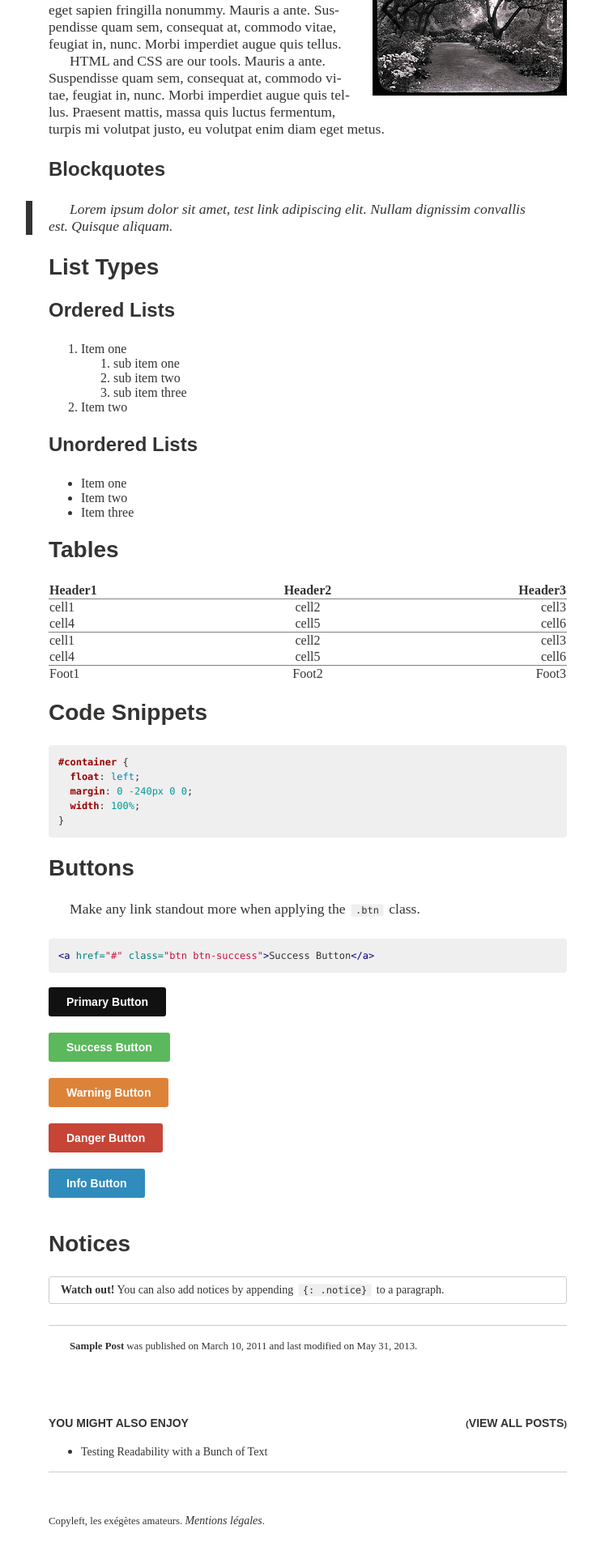
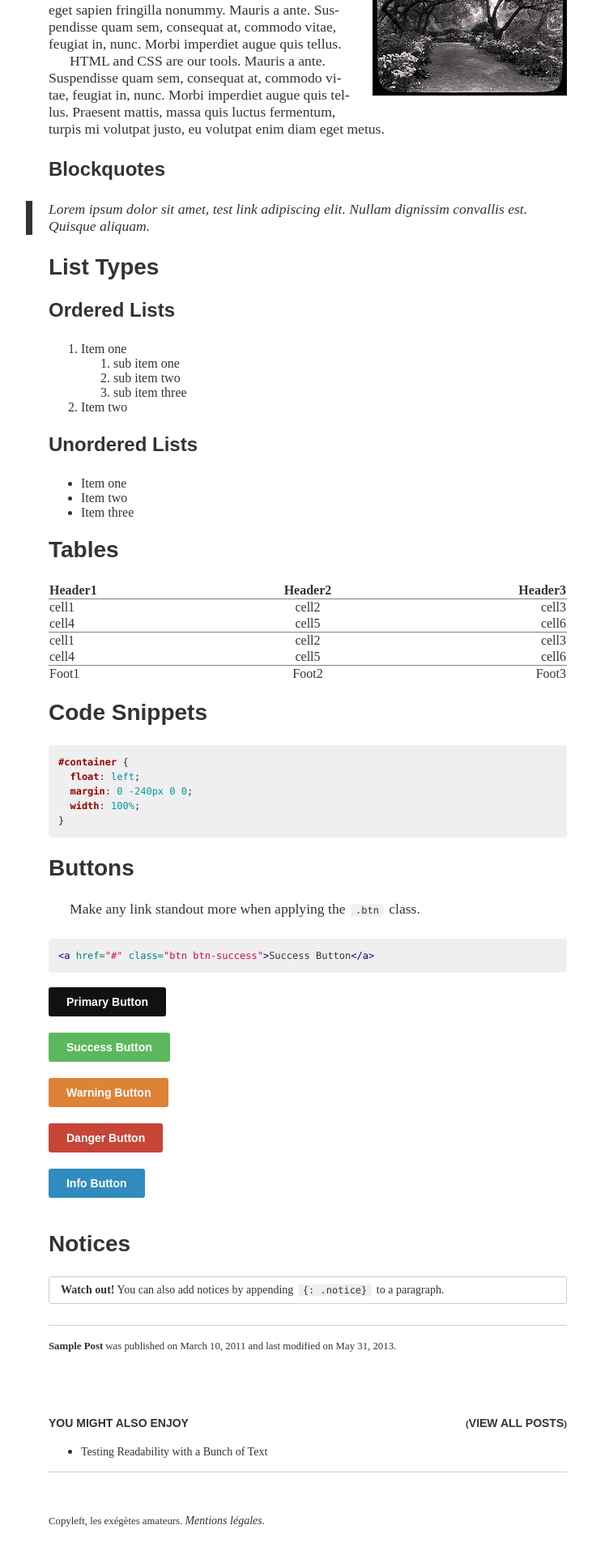
Before and after one commit to hugoroy/exegetes-web, a Jekyll site: the page built from _posts/2011-03-10-sample-post.md, in a window 1280 px wide. Shown: the part 818-2738 px from the top of the page at 81% size, without its empty margins (260-991 px from the left). Built offline with Jekyll 4.4.1, drawn with Linux system fonts in a browser that asks for light colours; nearby versions of some CDN libraries.

Commit message:
Ne pas faire d'alinéa de paragraphe pour les notices

```diff
--- a/_sass/typography.scss
+++ b/_sass/typography.scss
@@ -154,8 +154,13 @@ p {
 .post article {
     @if $paragraph-indent == true {
         p {
-                text-indent: $indent-var;
-            blockquote &, table &, figure &, header &, footer &, .noindent, &.noindent, &.notice {
+            text-indent: $indent-var;
+            &.noindent, &.notice {
+                text-indent: 0;
+            }
+        }
+        blockquote, table, figure, header, footer, .noindent {
+            p {
                 text-indent: 0;
             }
         }
```
